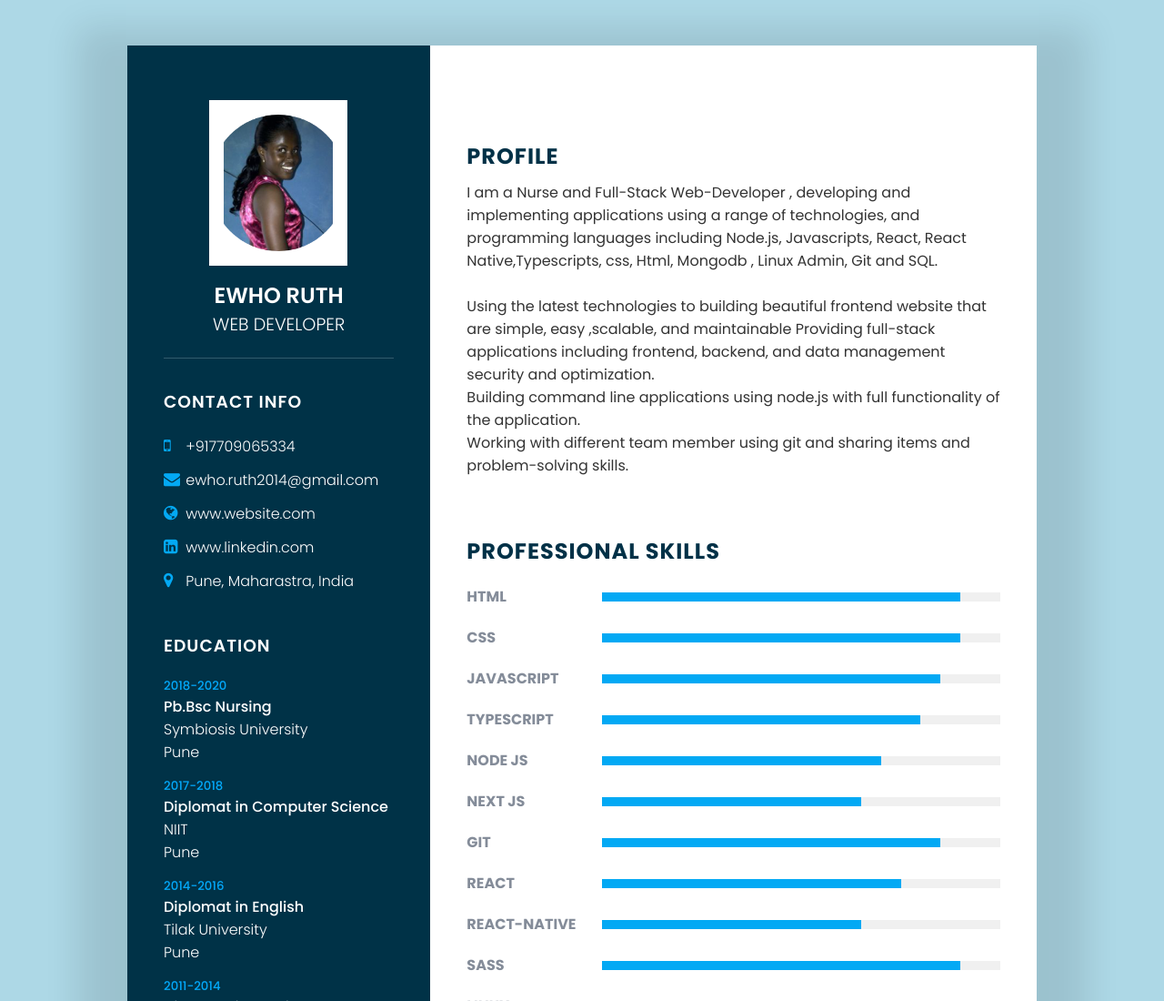
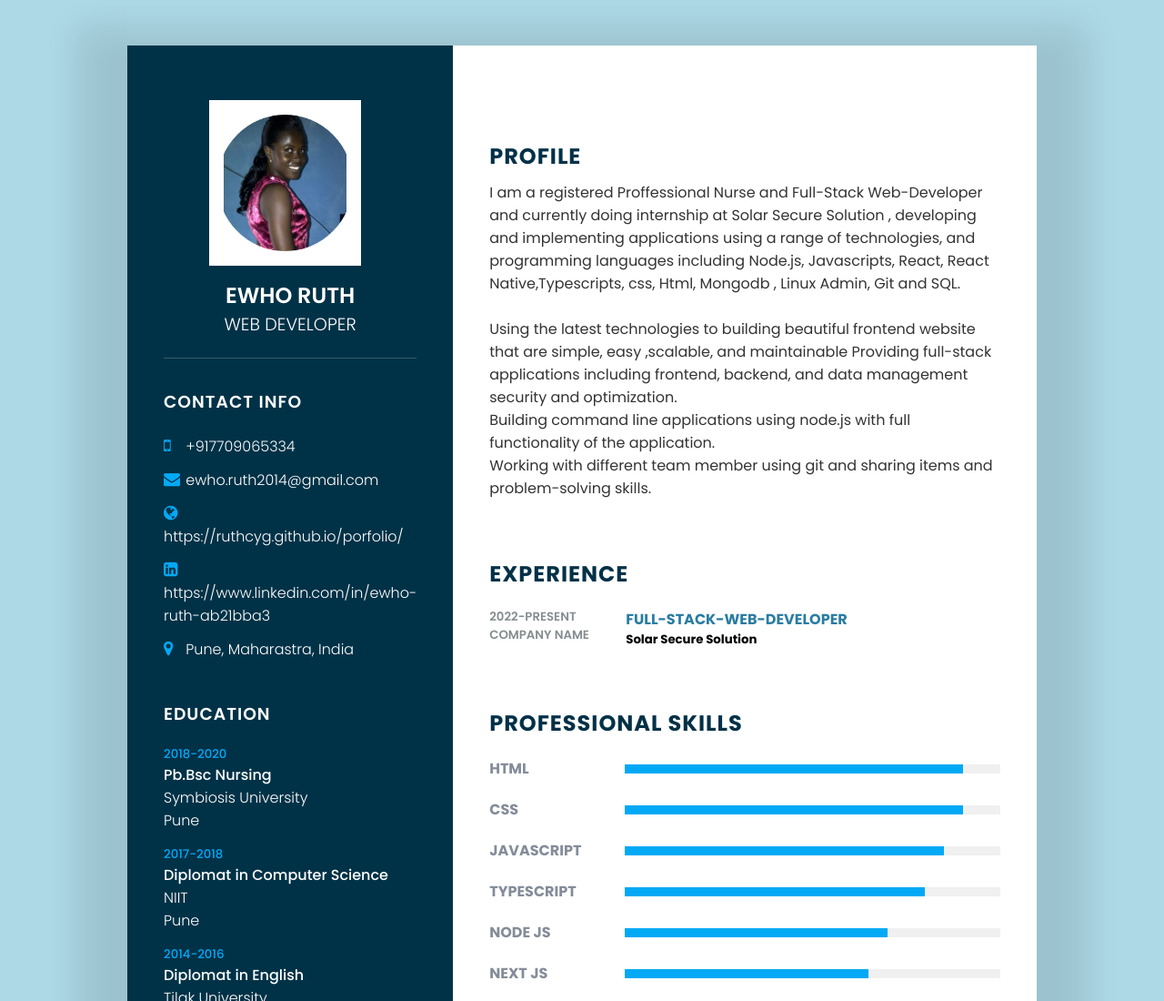
Before and after one commit to ruthcyg/responsive-cv, a plain HTML site: page index.html in a window 1280 px wide. Shown: the top 1100 px of the page at 91% size. Drawn offline with Linux system fonts and the light colour scheme; a script that the page names is missing.

Commit message:
add experience

```diff
--- a/index.html
+++ b/index.html
@@ -49,11 +49,11 @@
                     </li>
                     <li>
                         <span class="icon"><i class="fa fa-globe" aria-hidden="true"></i></span>
-                        <span class="text">www.website.com</span>
+                        <span class="text">https://ruthcyg.github.io/porfolio/</span>
                     </li>
                     <li>
                         <span class="icon"><i class="fa fa-linkedin-square" aria-hidden="true"></i></span>
-                        <span class="text">www.linkedin.com</span>
+                        <span class="text">https://www.linkedin.com/in/ewho-ruth-ab21bba3</span>
                     </li>
                     <li>
                         <span class="icon"><i class="fa fa-map-marker" aria-hidden="true"></i></span>
@@ -120,7 +120,7 @@
         <div class="right-side">
          <div class="about">
              <h2 class="title2"> Profile</h2>
-             <p> I am a Nurse and Full-Stack Web-Developer , developing and implementing applications using a range of technologies, and programming languages including Node.js, Javascripts, React, React Native,Typescripts,
+             <p> I am a registered Proffessional Nurse and Full-Stack Web-Developer and currently doing internship at Solar Secure Solution , developing and implementing applications using a range of technologies, and programming languages including Node.js, Javascripts, React, React Native,Typescripts,
                   css, Html, Mongodb , Linux Admin, Git and SQL.<br>
 
           <br>   Using the latest technologies to building beautiful frontend website that are simple, easy ,scalable, and maintainable
@@ -129,21 +129,22 @@
           <br>Working with different team member using git and sharing items and problem-solving skills.
               </p>
          </div>
-         <!--div class="about">
+         <div class="about">
              <h2 class="title2">Experience</h2>
              <div class="box">
                  <div class="year-company">
-                     <h5>2021-Present</h5>
+                     <h5>2022-Present</h5>
                      <h5>Company Name</h5>
 
              </div>
                  <div class="text">
-                     <h4>Ceo </h4>
-                     <p>Hendrerit lectus eget, varius ante. Aenean congue interdum enim, gravida porta ipsum facilisis id. Donec
-                    mollis aliquet tristique.</p>
+                     <h4>Full-Stack-Web-developer </h4>
+                     <h5>Solar Secure Solution</h5>
+                     <!--p>Hendrerit lectus eget, varius ante. Aenean congue interdum enim, gravida porta ipsum facilisis id. Donec
+                    mollis aliquet tristique.</p-->
                  </div>
                  </div>
-                 <div class="box">
+                 <!--div class="box">
                 <div class="year-company">
                     <h5>2020-2021</h5>
                     <h5>Company Name</h5>
@@ -178,8 +179,9 @@
                     <p>Hendrerit lectus eget, varius ante. Aenean congue interdum enim, gravida porta ipsum facilisis id. Donec
                         mollis aliquet tristique.</p>
                 </div>
-            </div>
-             </div>--->
+            </div>--->
+
+             </div>
                    <div class="about skills">
                        <h2 class="title2">Professional Skills</h2>
                        <div class="box">
```
